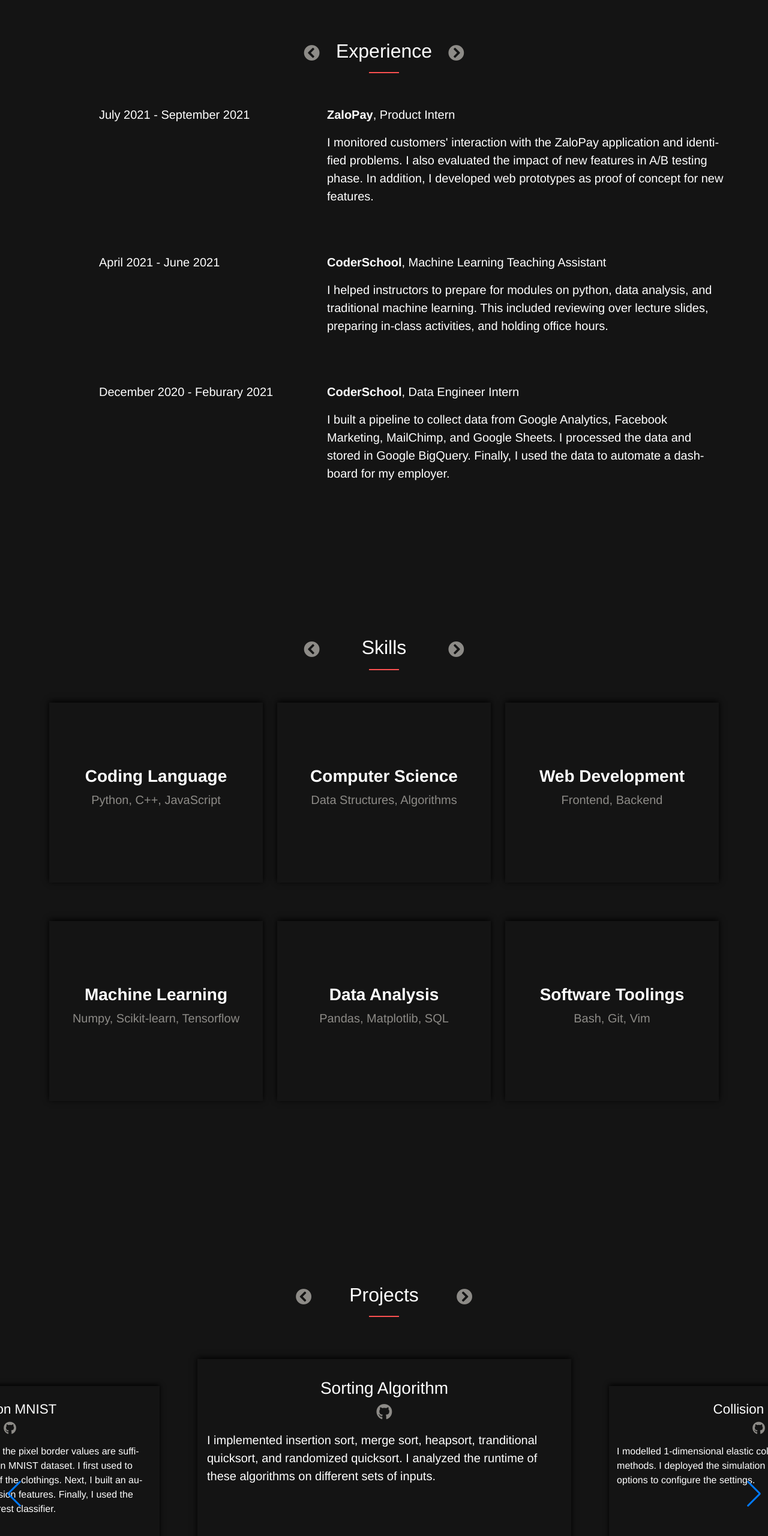
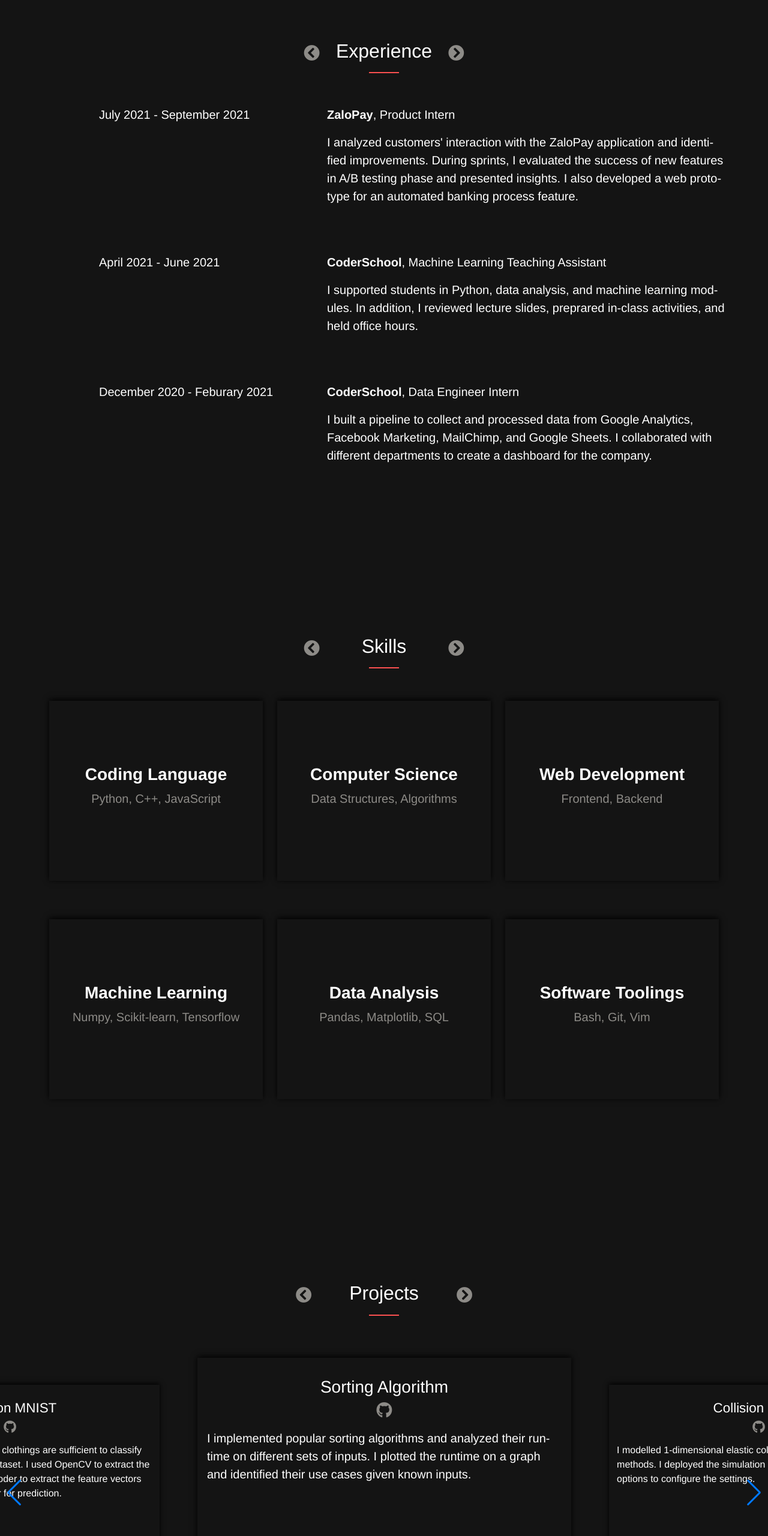
Before and after one commit to nickbar01234/nickbar01234.github.io, a plain HTML site: page index.html in a window 1280 px wide. Shown: the part 1774-4334 px from the top of the page at 60% size. Drawn offline with nearby package versions, Linux system fonts and the light colour scheme.

Commit message:
Fix reponsive bug

```diff
--- a/index.html
+++ b/index.html
@@ -128,17 +128,17 @@
     <section class="min-vh-100 section-margin" id="experience">
         <div class="container block-padding mt-3">
             <div class="row text-center block-margin">
-                <div class="d-flex flex-row-reverse align-items-center col-lg-5 col-4">
+                <div class="d-flex flex-row-reverse align-items-center col-lg-5 col-md-4 col-3">
                     <a class="font-light-grey" href="#about">
                         <i class="fas fa-lg fa-chevron-circle-left"></i>
                     </a>
                 </div>
-                <div class="d-flex justify-content-center col-lg-2 col-4">
+                <div class="d-flex justify-content-center col-lg-2 col-md-4 col-6">
                     <h2 class="font-white section-header">
                         Experience
                     </h2>
                 </div>
-                <div class="d-flex align-items-center col-lg-5 col-4">
+                <div class="d-flex align-items-center col-lg-5 col-md-4 col-3">
                     <a class="font-light-grey" href="#skills">
                         <i class="fas fa-lg fa-chevron-circle-right"></i>
                     </a>
@@ -155,11 +155,12 @@
                         <strong>ZaloPay</strong>, Product Intern
                     </p>
                     <p class="font-white">
-                        I monitored customers' interaction with the ZaloPay
-                        application and identified problems. I also evaluated
-                        the impact of new features in A/B testing phase. In
-                        addition, I developed web prototypes as proof of concept
-                        for new features.
+                        I analyzed customers' interaction with the ZaloPay
+                        application and identified improvements. During sprints,
+                        I evaluated the success of new features in A/B testing
+                        phase and presented insights. I also developed
+                        a web prototype for an automated banking process
+                        feature.
                     </p>
                 </div>
             </div> <!-- row -->
@@ -174,11 +175,10 @@
                         <strong>CoderSchool</strong>, Machine Learning Teaching Assistant
                     </p>
                     <p class="font-white">
-                        I helped instructors to prepare for modules on python,
-                        data analysis, and traditional machine learning. This
-                        included reviewing over lecture slides, preparing
-                        in-class activities, and holding office hours.
-                    </p>
+                        I supported students in Python, data analysis, and
+                        machine learning modules. In addition, I reviewed
+                        lecture slides, preprared in-class activities, and held
+                        office hours.
                 </div>
             </div> <!-- row -->
             <div class="row block-margin">
@@ -192,10 +192,11 @@
                         <strong>CoderSchool</strong>, Data Engineer Intern
                     </p>
                     <p class="font-white">
-                        I built a pipeline to collect data from Google Analytics,
-                        Facebook Marketing, MailChimp, and Google Sheets. I
-                        processed the data and stored in Google BigQuery. Finally,
-                        I used the data to automate a dashboard for my employer.
+                        I built a pipeline to collect and processed
+                        data from Google Analytics, Facebook Marketing,
+                        MailChimp, and Google Sheets. I collaborated with
+                        different departments to create a dashboard for
+                        the company.
                     </p>
                 </div>
             </div> <!-- row -->
@@ -298,7 +299,7 @@
                             <div class="services-box--card__bottom p-3">
                                 <p class="font-white">
                                     I have worked with regression, classification,
-                                    and computer vision tasks. I can develop models
+                                    and computer vision tasks. I can build models
                                     and optimize parameters.
                                 </p>
                             </div>
@@ -379,11 +380,10 @@
                     </div>
                     <div class="row p-3">
                          <p class="font-white">
-                            I implemented insertion sort, merge sort, heapsort,
-                            tranditional quicksort, and randomized quicksort.
-                            I analyzed the runtime of these algorithms on different
-                            sets of inputs.
-                        </p>
+                            I implemented popular sorting algorithms and
+                            analyzed their runtime on different sets of
+                            inputs. I plotted the runtime on a graph and
+                            identified their use cases given known inputs.
                     </div>
                 </div>
                 <div class="swiper-slide swiper-slide__padding">
@@ -411,12 +411,12 @@
                     </div>
                     <div class="row p-3">
                         <p class="font-white">
-                            I hypothesized that having only the pixel border
-                            values are sufficient to classify items in Fashion
-                            MNIST dataset. I first used to OpenCV to extract the
-                            edges of the clothings. Next, I built an autoencoder
-                            to reduce the dimension features. Finally, I used
-                            the feature vector in a Random Forest classifier.
+                            I hypothesized that the edge of clothings are
+                            sufficient to classify items in the Fashion MNIST
+                            dataset. I used OpenCV to extract the edges. Next,
+                            I built an autoencoder to extract the feature
+                            vectors and a Random Forest classifier for
+                            prediction.
                         </p>
                     </div>
                 </div>
```
Also changed, not shown: js/index.js (+0 -37 lines), 1 other file.
